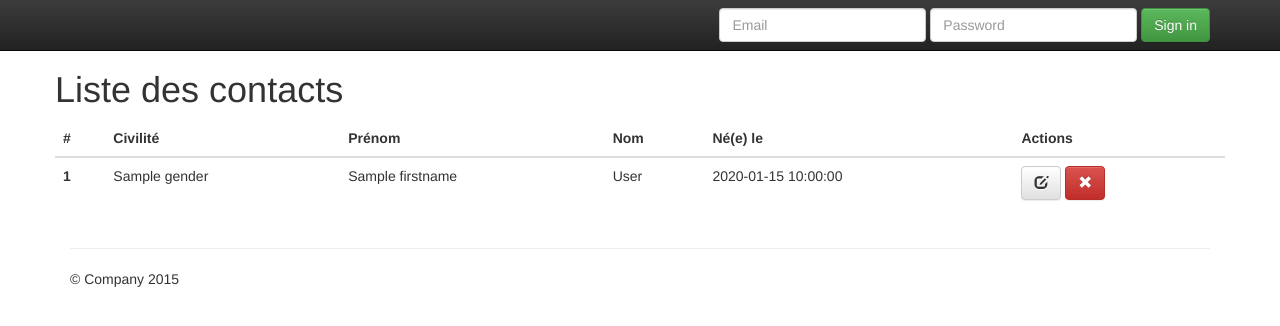
After one commit to caillioux/checkin, a PHP site: template src/Views/contacts/list.html.twig in a window 1280 px wide. The commit adds this page. Shown: the top 326 px of the page. Run offline with PHP 8.4, Linux system fonts and the light colour scheme; the template is opened without the code that fills it: most values are stand-ins (such as "Sample title", 1, 10 or a date in 2020); some libraries are stand-ins or nearby versions.

Commit message:
First contact list with twig, delete controller

```diff
--- /dev/null
+++ b/src/Views/contacts/list.html.twig
@@ -0,0 +1,37 @@
+{% extends 'layout.html.twig' %}
+
+{% block title %}
+    Liste des contacts
+{% endblock %}
+
+{% block content %}
+          <table class="table">
+                <thead>
+                  <tr>
+                    <th>#</th>
+                    <th>Civilité</th>
+                    <th>Prénom</th>
+                    <th>Nom</th>
+                    <th>Né(e) le</th>
+                    <th>Actions</th>
+                  </tr>
+                </thead>
+                <tbody>
+
+    {% for contact in contacts %}
+                  <tr>
+                    <th scope="row">{{ contact.id }}</th>
+                    <td>{{ contact.gender }}</td>
+                    <td>{{ contact.firstname }}</td>
+                    <td>{{ contact.lastname }}</td>
+                    <td>{{ contact.birthday }}</td>
+                    <td>
+                      <a class="btn btn-default"><i class="glyphicon glyphicon-edit"></i></a>
+                      <a href="{{ baseController }}/contacts/{{ contact.id }}/delete" class="btn btn-danger"><i class="glyphicon glyphicon-remove"></i></a>
+                    </td>
+                  </tr>
+    {% endfor %}
+
+                </tbody>
+              </table>
+{% endblock %}
--- a/src/Views/layout.html.twig
+++ b/src/Views/layout.html.twig
@@ -60,7 +60,7 @@
     <div class="container">
 
       <div class="row">
-        <div class="col-md-4">
+        <div>
           <h1>{% block title %}Default title{% endblock %}</h1>
 
           {% block content %}
```
Also changed, not shown: src/Views/test.html.twig (added, +7 -0 lines), web/index.php (+24 -21 lines).
